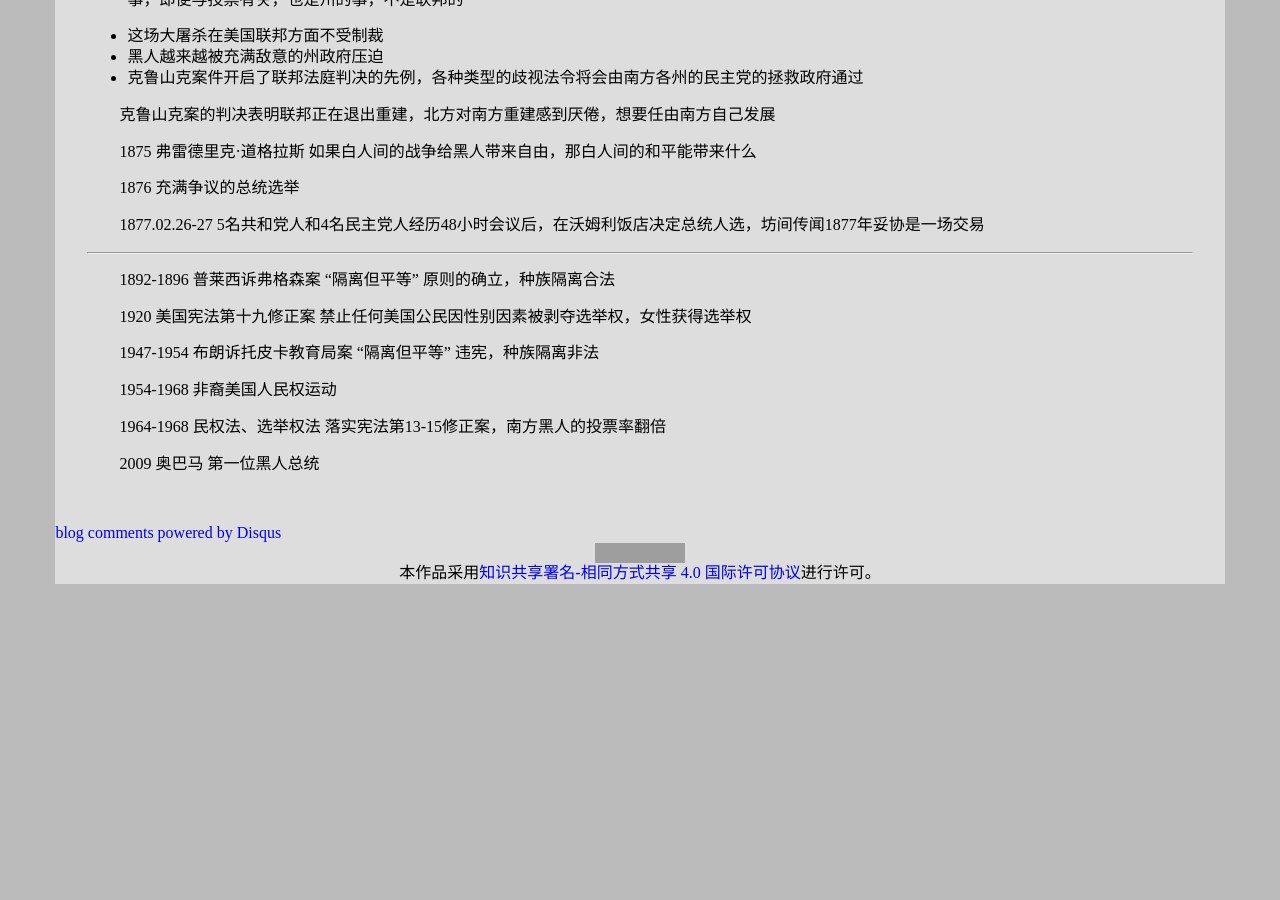
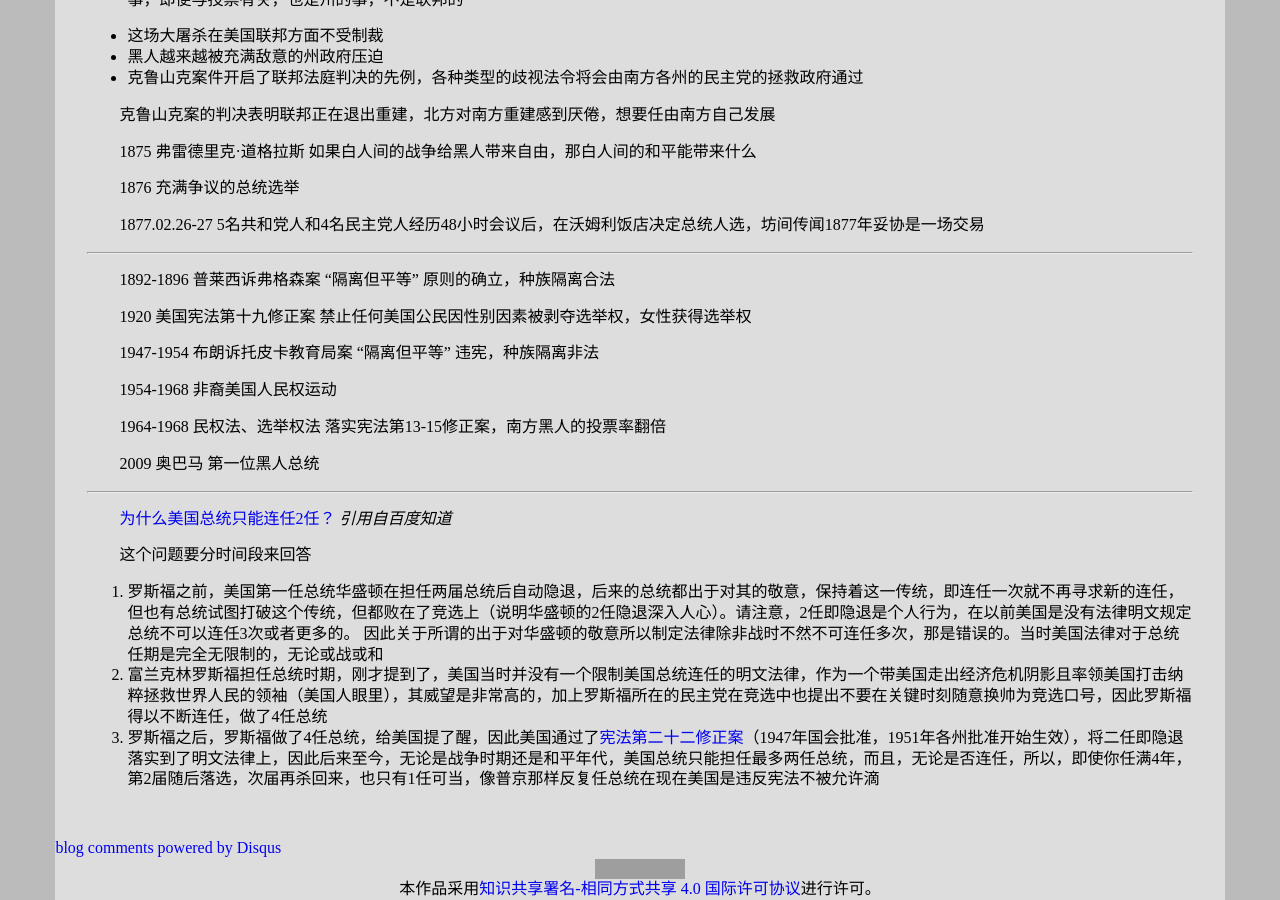
Before and after one commit to leiqin/leiqin.github.io, a Jekyll site: the page built from _posts/2015-09-29-观后笔记网易公开课：美国独立战争美国内战与重建.markdown, in a window 1280 px wide and 900 px high, scrolled down 5179 px. Built offline with Jekyll 4.4.1, drawn with Linux system fonts in a browser that asks for light colours; comment, search, counter and statistics services are not loaded; before the commit the page ends 5763 px from its top, so only the background shows below that; grey boxes are pictures that could not be loaded.

Commit message:
* 添加美国总统连任演变的说明

```diff
--- a/_posts/2015-09-29-观后笔记网易公开课：美国独立战争美国内战与重建.markdown
+++ b/_posts/2015-09-29-观后笔记网易公开课：美国独立战争美国内战与重建.markdown
@@ -267,3 +267,13 @@ title: 观后笔记 网易公开课：美国独立战争 美国内战与重建
 1964-1968 民权法、选举权法 落实宪法第13-15修正案，南方黑人的投票率翻倍
 
 2009 奥巴马 第一位黑人总统
+
+- - -
+
+[为什么美国总统只能连任2任？](http://zhidao.baidu.com/question/516999047.html) _引用自百度知道_
+
+这个问题要分时间段来回答
+
+1. 罗斯福之前，美国第一任总统华盛顿在担任两届总统后自动隐退，后来的总统都出于对其的敬意，保持着这一传统，即连任一次就不再寻求新的连任，但也有总统试图打破这个传统，但都败在了竞选上（说明华盛顿的2任隐退深入人心）。请注意，2任即隐退是个人行为，在以前美国是没有法律明文规定总统不可以连任3次或者更多的。  因此关于所谓的出于对华盛顿的敬意所以制定法律除非战时不然不可连任多次，那是错误的。当时美国法律对于总统任期是完全无限制的，无论或战或和
+2. 富兰克林罗斯福担任总统时期，刚才提到了，美国当时并没有一个限制美国总统连任的明文法律，作为一个带美国走出经济危机阴影且率领美国打击纳粹拯救世界人民的领袖（美国人眼里），其威望是非常高的，加上罗斯福所在的民主党在竞选中也提出不要在关键时刻随意换帅为竞选口号，因此罗斯福得以不断连任，做了4任总统
+3. 罗斯福之后，罗斯福做了4任总统，给美国提了醒，因此美国通过了[宪法第二十二修正案](https://zh.wikipedia.org/wiki/%E7%BE%8E%E5%9C%8B%E6%86%B2%E6%B3%95%E7%AC%AC%E4%BA%8C%E5%8D%81%E4%BA%8C%E4%BF%AE%E6%AD%A3%E6%A1%88)（1947年国会批准，1951年各州批准开始生效），将二任即隐退落实到了明文法律上，因此后来至今，无论是战争时期还是和平年代，美国总统只能担任最多两任总统，而且，无论是否连任，所以，即使你任满4年，第2届随后落选，次届再杀回来，也只有1任可当，像普京那样反复任总统在现在美国是违反宪法不被允许滴
```
